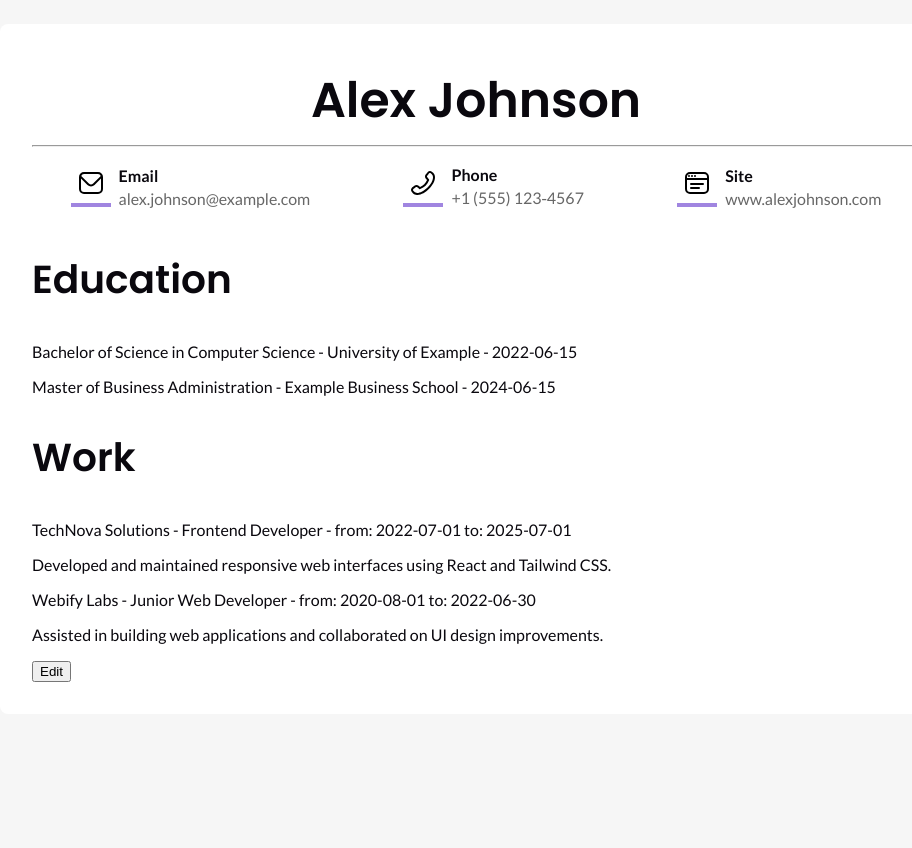
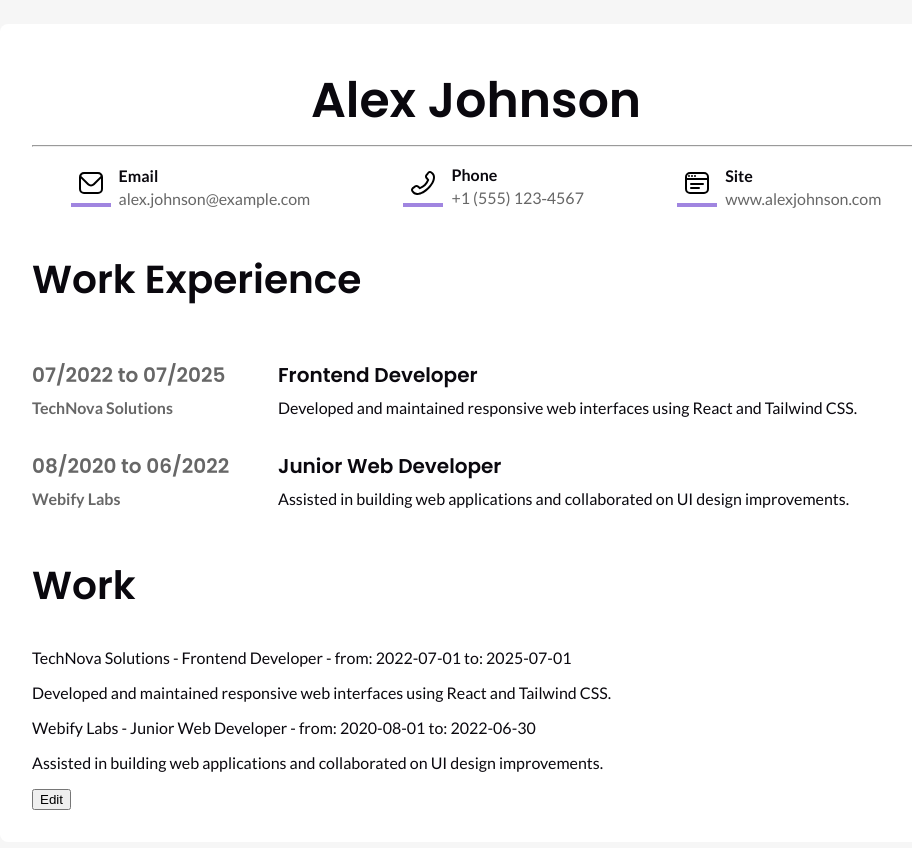
Before and after one commit to dot-sky/cv-app, a React (Vite) app: page / in a window 1280 px wide. Shown: the top 848 px of the page, without its empty margins (164-1076 px from the left). Before the commit the page ends 800 px from the top, so only its background shows below. Built offline with nearby package versions, Linux system fonts and the light colour scheme.

Commit message:
feat: add styling to work entry

```diff
--- a/src/components/CV.jsx
+++ b/src/components/CV.jsx
@@ -16,6 +16,12 @@ function ContactTab({ person, icon, title, field }) {
     </div>
   );
 }
+
+function formatDate(date) {
+  const dateValues = date.split("-");
+  return dateValues[1] + "/" + dateValues[0];
+}
+
 function CV({ person, handleEdit, educationItems, workItems }) {
   return (
     <div className="cv-wrapper">
@@ -43,12 +49,21 @@ function CV({ person, handleEdit, educationItems, workItems }) {
           />
         )}
       </div>
-      <h2>Education</h2>
-      {educationItems.map((item) => {
+      <h2>Work Experience</h2>
+      {workItems.map((item) => {
         return (
-          <p key={item.id}>
-            {item.title} - {item.school} - {item.date}
-          </p>
+          <div className="entry-wrapper">
+            <div className="entry-highlight">
+              <div className="entry-date">
+                {formatDate(item.fromDate)} to {formatDate(item.untilDate)}
+              </div>
+              <div className="entry-place">{item.company}</div>
+            </div>
+            <div className="entry-details">
+              <h5 className="entry-title">{item.position}</h5>
+              <p>{item.resp}</p>
+            </div>
+          </div>
         );
       })}
       <h2>Work</h2>
--- a/src/styles/CV.css
+++ b/src/styles/CV.css
@@ -42,3 +42,34 @@
   padding: var(--space-1x);
   border-bottom: 4px solid var(--primary-300);
 }
+
+/* Entry */
+.entry-wrapper {
+  display: grid;
+  grid-template-columns: 2fr 6fr;
+  gap: var(--space-4x);
+  padding: var(--space-2x) 0px;
+}
+
+.entry-date,
+.entry-title {
+  margin-bottom: var(--space-1x);
+  margin-top: 0;
+
+  display: flex;
+  align-items: end;
+  min-height: var(--space-4x);
+}
+
+.entry-wrapper p {
+  margin: 0;
+}
+
+.entry-highlight {
+  font-weight: 600;
+  color: var(--text-light);
+}
+.entry-date {
+  font-family: "Poppins";
+  font-size: 1.25rem;
+}
--- a/vite.config.js
+++ b/vite.config.js
@@ -1,5 +1,6 @@
 import { defineConfig } from "vite";
 import react from "@vitejs/plugin-react";
+import svgr from "vite-plugin-svgr";
 
 // https://vite.dev/config/
 export default defineConfig({
```
